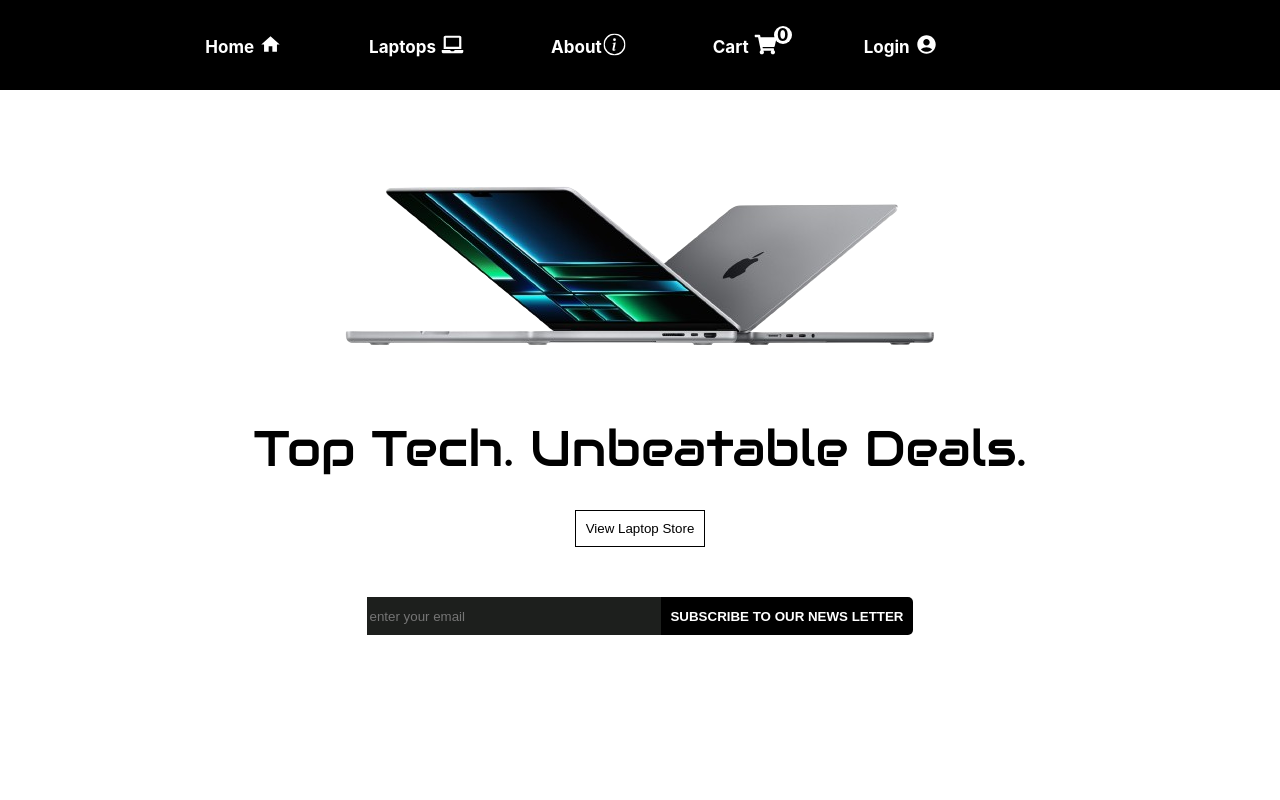
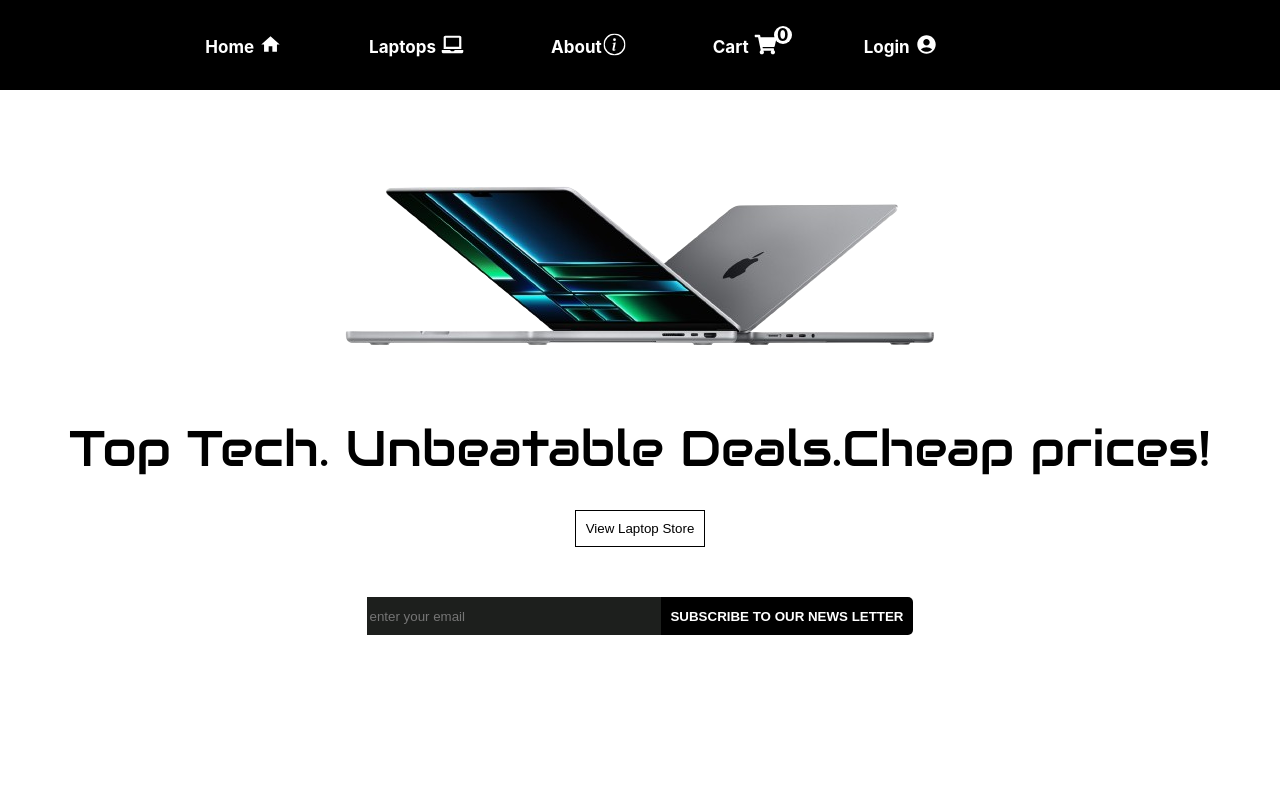
Before and after one commit to kevin-magu/buy-laptops, a React (Create React App) app: page / in a window 1280 px wide. Shown: the top 800 px of the page. Built offline with nearby package versions, Linux system fonts and the light colour scheme; no server answers.

Commit message:
Update Herosection.js

```diff
--- a/src/components/Homepage/Herosection.js
+++ b/src/components/Homepage/Herosection.js
@@ -6,7 +6,7 @@ function Herosection(){
     return(
         <div className="hero-section">
             <div className="mac-div"><img src={Macbook} alt="" className="mac" /></div>
-            <p>Top Tech. Unbeatable Deals.</p>
+            <p>Top Tech. Unbeatable Deals.Cheap prices!</p>
 
                 <Link to="/store" className="button-div" >
                     <button>View Laptop Store</button>
```
